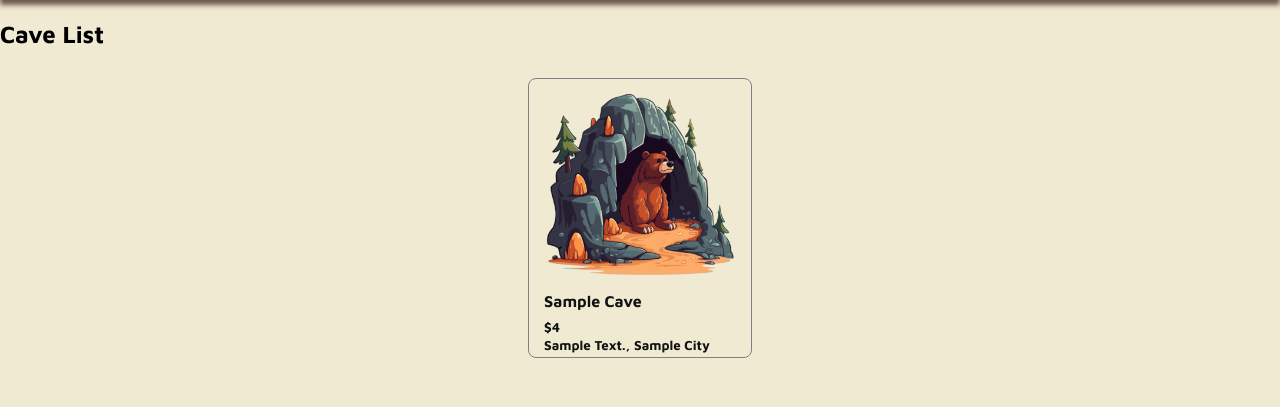
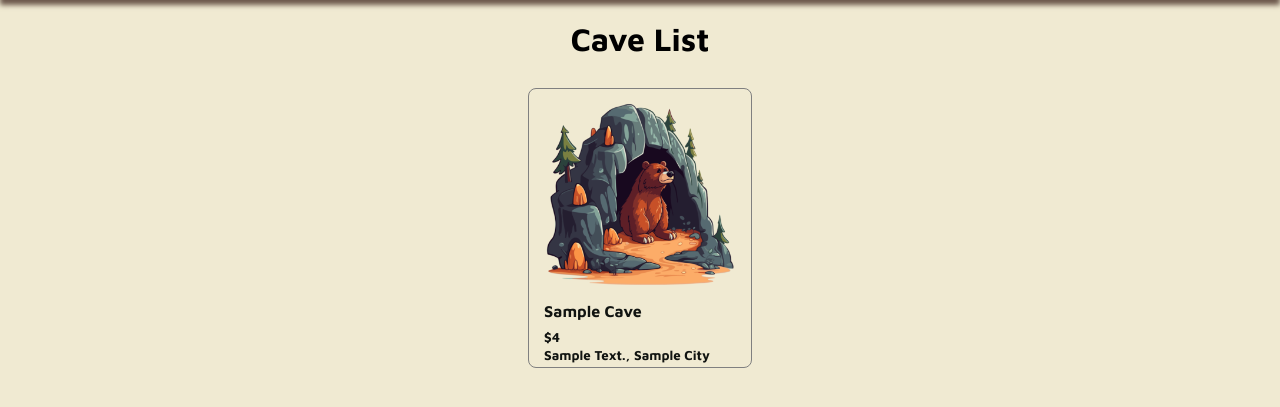
Before and after one commit to radford-coding/bearbnb, a Django app: template main_app/templates/main_app/cave_list.html in a window 1280 px wide. Shown: the part 66-473 px from the top of the page. Run offline with Django 5.2, Linux system fonts and the light colour scheme; the template is opened without the code that fills it: most values are stand-ins (such as "Sample title", 1, 10 or a date in 2020).

Commit message:
actually sign up lol

```diff
--- a/main_app/forms.py
+++ b/main_app/forms.py
@@ -1,8 +1,6 @@
 from django import forms
-from django.contrib.auth.models import User
-from django.contrib.auth.forms import UserCreationForm
-from localflavor.us.forms import USStateSelect
-from .models import Cave, Hibernation
+# from django.contrib.auth.forms import AuthenticationForm
+from .models import Hibernation
 
 
 class HibernationForm(forms.ModelForm):
--- a/main_app/static/css/base.css
+++ b/main_app/static/css/base.css
@@ -96,3 +96,8 @@ input[type="file"] {
 .cave-image {
     max-width: 100%;
 }
+
+.page-header {
+    display: flex;
+    justify-content: center;
+}
--- a/main_app/templates/base.html
+++ b/main_app/templates/base.html
@@ -25,6 +25,7 @@
           <a href="{% url 'cave-index' %}">Caves</a>
           <a href="{% url 'cave-create' %}">Add Cave</a>
           <a href="{% url 'about' %}">About</a>
+          <a href="{% url 'profile' user.id %}">Profile</a>
           <form id="logout-form" method="post" action="{% url 'logout' %}">
             {% csrf_token %}
             <button type="submit">Log out</button>
--- a/main_app/templates/home.html
+++ b/main_app/templates/home.html
@@ -10,7 +10,7 @@
 
   {% if not user.is_authenticated %}
     <section>
-      <form action="{% url 'home' %}" method="post" class="login">
+      <form action="{% url 'home' %}" method="POST" class="login">
         <h1>Login</h1>
         {% csrf_token %} {{ form.as_p }}
         <input type="hidden" name="next" value="{{ next }}" />
--- a/main_app/templates/main_app/cave_form.html
+++ b/main_app/templates/main_app/cave_form.html
@@ -22,7 +22,8 @@
     <table>{{ form.as_table }}</table>
     <button type="submit" class="btn submit">Submit!</button>
   </form>
-  <hr>
+  <hr />
+  {% if cave %}
     <form action="{% url 'add-photo' cave.id %}" enctype="multipart/form-data" method="POST" class="">
       {% csrf_token %}
       <label class="custom-file-upload"><input type="file" name="photo-file" id="file-upload" />File Upload</label>
@@ -31,4 +32,5 @@
       <br />
       <input type="submit" class="btn" value="Upload Photo" />
     </form>
+  {% endif %}
 {% endblock %}
--- a/main_app/templates/main_app/cave_list.html
+++ b/main_app/templates/main_app/cave_list.html
@@ -7,9 +7,9 @@
 {% endblock %}
 
 {% block content %}
-  <section>
+  <div class="page-header">
     <h1>Cave List</h1>
-  </section>
+  </div>
 
   <section class="card-container">
     {% for cave in cave_list %}
--- a/main_app/views.py
+++ b/main_app/views.py
@@ -80,13 +80,12 @@ class CaveDelete(LoginRequiredMixin, DeleteView):
 def signup(request):
     error_msg = ''
     if request.method == 'POST':
-        form = UserCreationForm()
+        form = UserCreationForm(request.POST)
         if form.is_valid():
             user = form.save()
             login(request, user)
             return redirect('cave-index')
         else:
-            # needs more descriptive feedback. also doesn't work...
             error_msg = 'Invalid sign-up - try again'
 
     form = UserCreationForm()
```
Also changed, not shown: bearbnb/settings.py (+9 -9 lines). Lines whose indentation alone changed are shown as unchanged.
